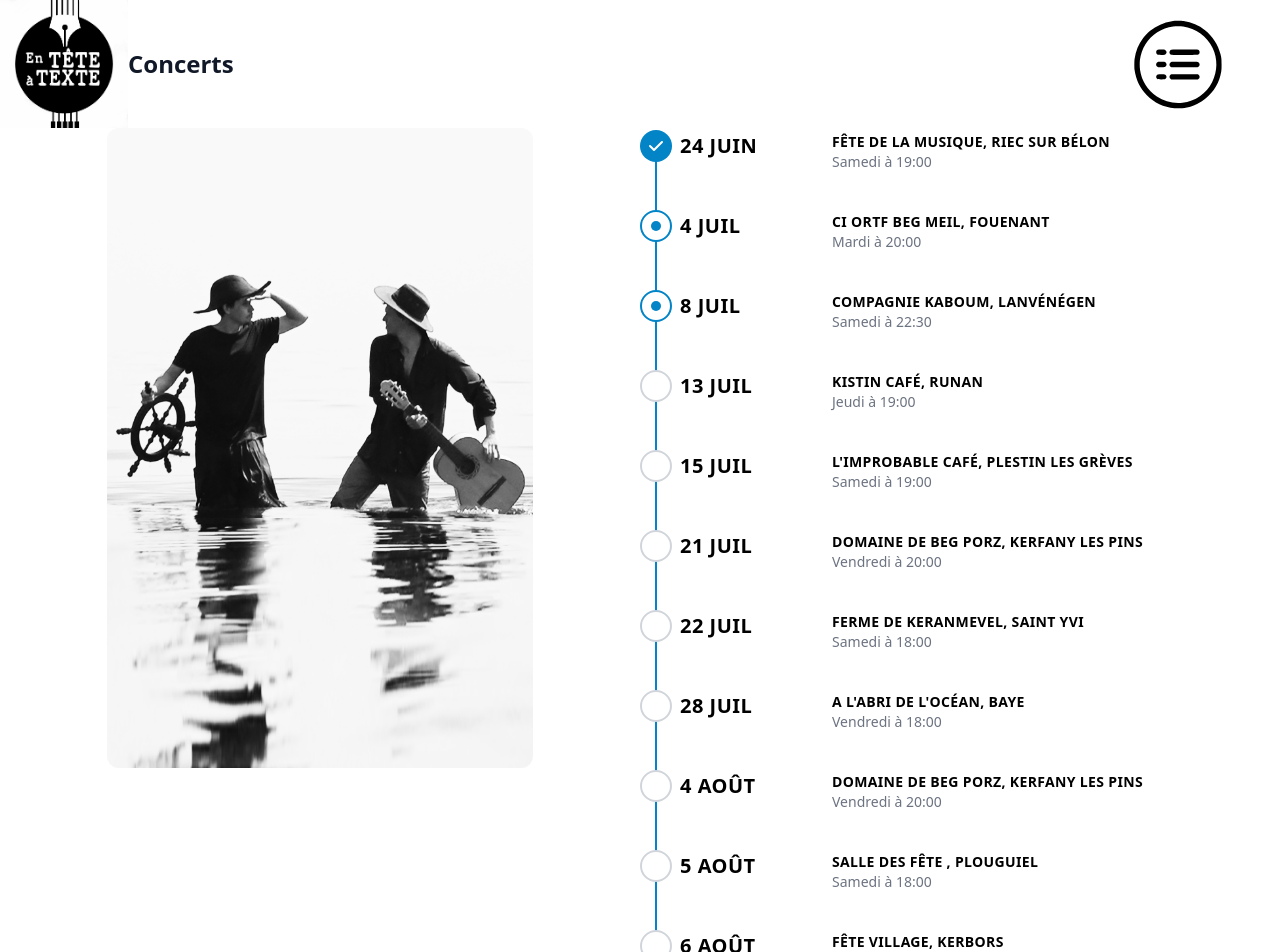
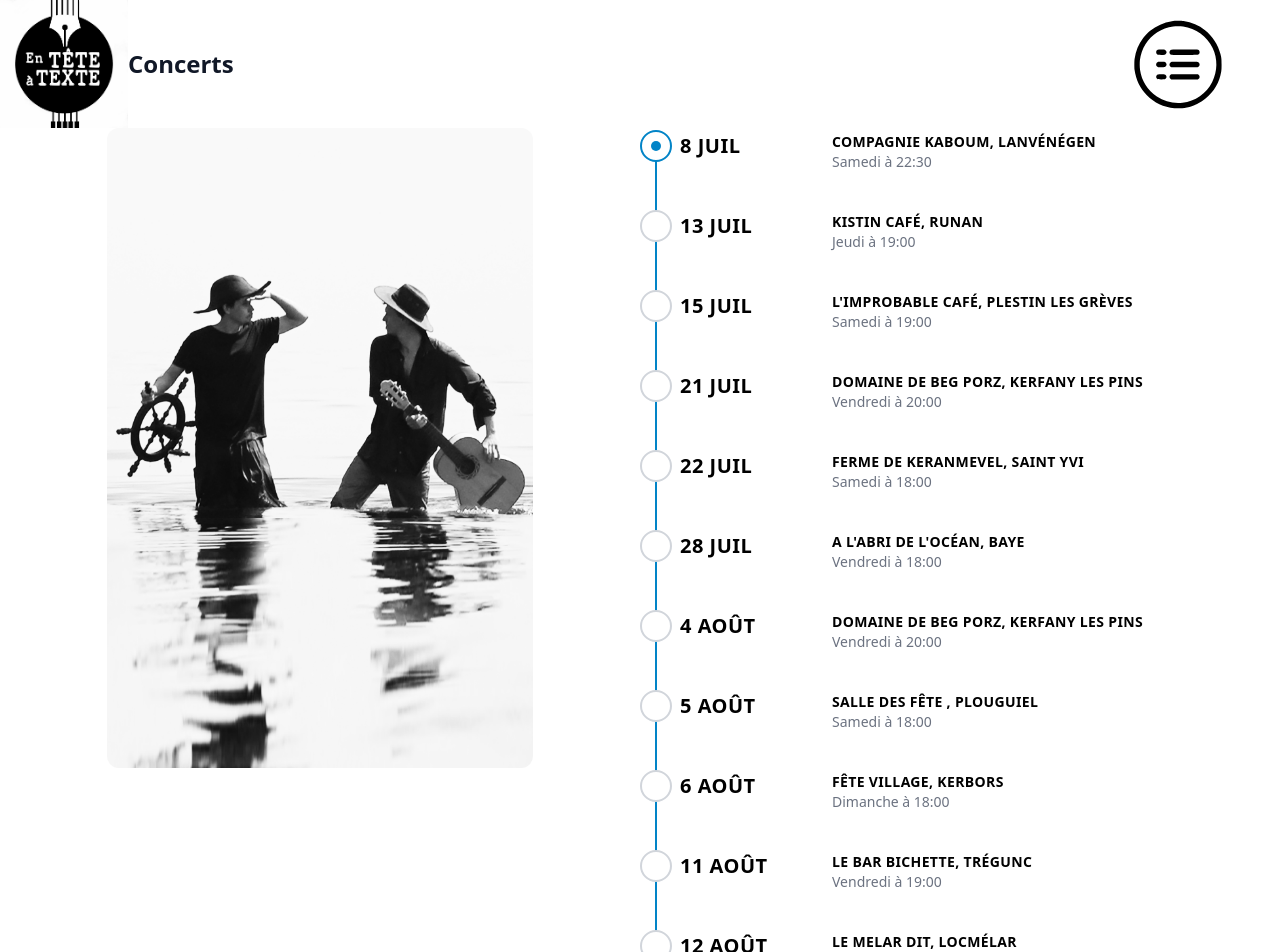
Before and after one commit to AlexandreKempf/en-tete-a-texte, a SvelteKit app: page /concerts in a window 1280 px wide. Shown: the top 952 px of the page. Built offline with nearby package versions, Linux system fonts and the light colour scheme.

Commit message:
Update +page.svelte

```diff
--- a/src/routes/concerts/+page.svelte
+++ b/src/routes/concerts/+page.svelte
@@ -4,14 +4,6 @@
 	$pageTitle = 'concerts';
 	// date start at 0 for months
 	var concerts = [
-		{
-			date: new Date(2023, 5, 24, 19, 0),
-			place: "Fête de la musique, Riec Sur Bélon"
-		},
-		{
-			date: new Date(2023, 6, 4, 20, 0),
-			place: "CI ORTF Beg Meil, Fouenant"
-		},
 		{
 			date: new Date(2023, 6, 8, 22, 30),
 			place: "Compagnie Kaboum, Lanvénégen"
@@ -51,6 +43,10 @@
 		{
 			date: new Date(2023, 7, 11, 19, 0),
 			place: "Le Bar Bichette, Trégunc"
+		},
+		{
+			date: new Date(2023, 7, 12, 19, 0),
+			place: "Le Melar Dit, Locmélar"
 		},
 		{
 			date: new Date(2023, 7, 19, 16, 0),
```
